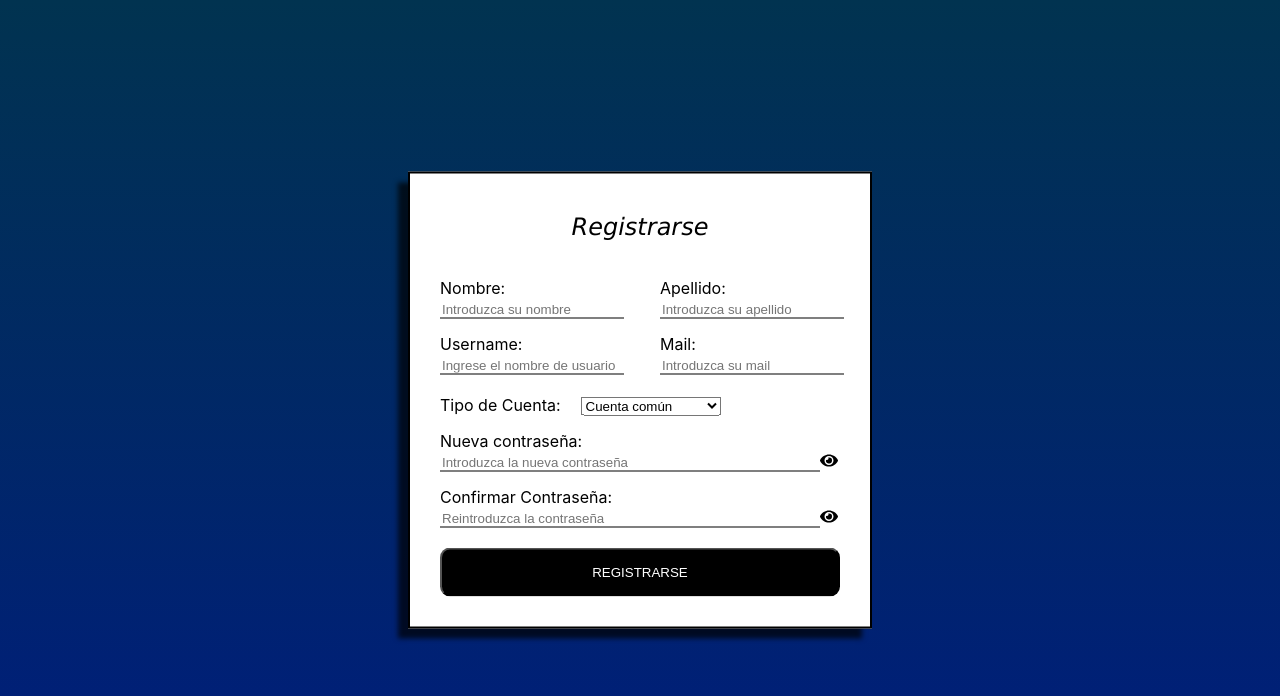
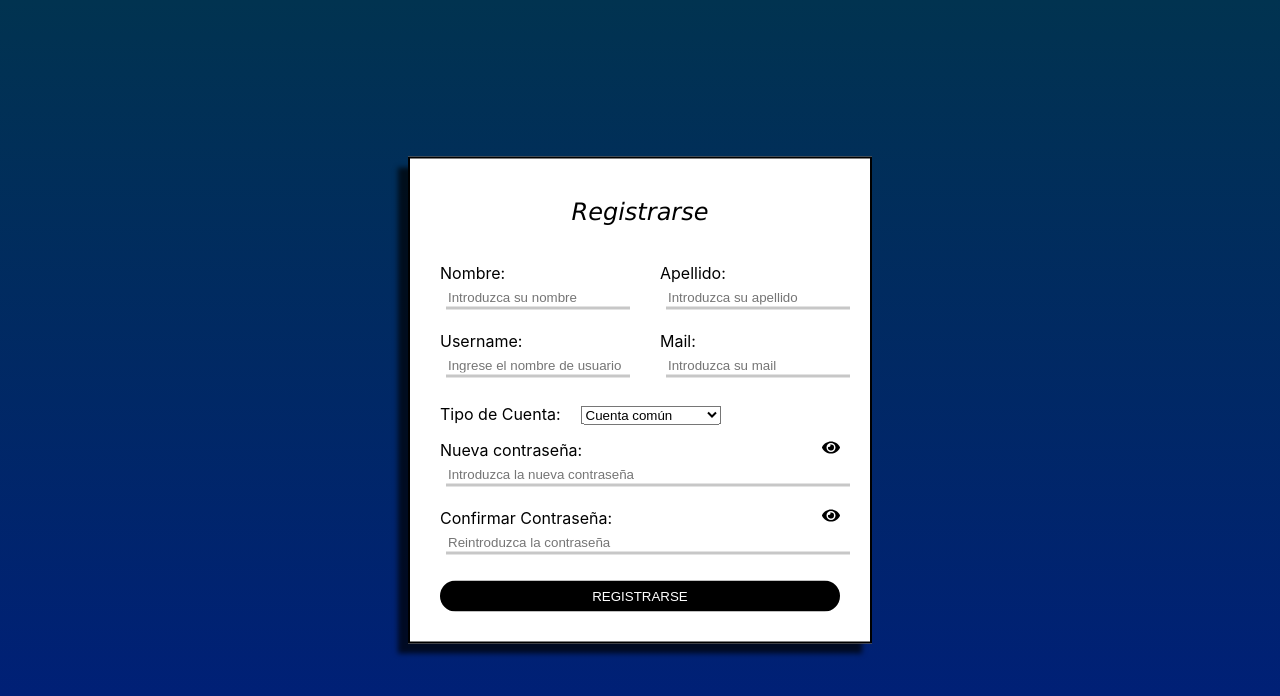
Before and after one commit to Dan3410/Venta_De_Productos, a React (Create React App) app in the folder FrontEnd/: page /Register in a window 1280 px wide. Shown: the top 696 px of the page. Built offline with nearby package versions, Linux system fonts and the light colour scheme.

Commit message:
Cambios CSS.

```diff
--- a/FrontEnd/src/Components/AlignedFields/AlignedFields.jsx
+++ b/FrontEnd/src/Components/AlignedFields/AlignedFields.jsx
@@ -4,12 +4,12 @@ import "./AlignedFields.scss"
 function AlignedFields(props) {
   return (
     <div>
-      <div className="aligned-field-container--left">
+      <span className="aligned-field-container--left">
         <FormField field={props.firstField} handleChange={props.handleChange} />
-      </div>
-      <div className="aligned-field-container--right">
+      </span>
+      <span className="aligned-field-container--right">
         <FormField field={props.secondField} handleChange={props.handleChange} />
-      </div>
+      </span>
     </div>
   );
 }
--- a/FrontEnd/src/Components/FormSecretField/FormSecretField.jsx
+++ b/FrontEnd/src/Components/FormSecretField/FormSecretField.jsx
@@ -20,6 +20,13 @@ function FormSecretField(props) {
   return (
     <div className="field-container">
       <label>{props.field.label}</label>
+      {!showPassword ? (
+        <FontAwesomeIcon icon={faEye} onClick={showText} className="secret-field-container__icon"/>
+      ) : null}
+      {showPassword ? (
+        <FontAwesomeIcon icon={faEyeSlash} onClick={hideText} className="secret-field-container__icon"/>
+      ) : null}
+
       <input
         className="secret-field-container__input field-container__input"
         type={typeInput}
@@ -30,12 +37,6 @@ function FormSecretField(props) {
         key={props.index}
         disabled={props.field.disabled}
       ></input>
-      {!showPassword ? (
-        <FontAwesomeIcon icon={faEye} onClick={showText} />
-      ) : null}
-      {showPassword ? (
-        <FontAwesomeIcon icon={faEyeSlash} onClick={hideText} />
-      ) : null}
     </div>
   );
 }
--- a/FrontEnd/src/Components/FormSecretField/FormSecretField.scss
+++ b/FrontEnd/src/Components/FormSecretField/FormSecretField.scss
@@ -1,9 +1,10 @@
 @use '../../sharedStyles/fieldStyles.scss';
 
 .secret-field-container__input{
-    width: 94%;
+    width: 100%;
 }
 
 .secret-field-container__icon{
     text-align: right;
+    float: right;
 }
--- a/FrontEnd/src/Components/FormSubmit/FormSubmit.jsx
+++ b/FrontEnd/src/Components/FormSubmit/FormSubmit.jsx
@@ -2,13 +2,11 @@ import "./FormSubmit.scss";
 
 function FormSubmit(props) {
   return (
-    <div className="submit-container">
       <input
-        className="submit-container__input"
+        className="submit-container__input draw meet"
         type="submit"
         value={props.value}
       />
-    </div>
   );
 }
 
--- a/FrontEnd/src/Components/FormSubmit/FormSubmit.scss
+++ b/FrontEnd/src/Components/FormSubmit/FormSubmit.scss
@@ -1,13 +1,24 @@
-.submit-container__input{
-    background-color: rgb(0, 0, 0);
-    color: white;
-    border-radius: 10px;
-    text-transform: uppercase;
-    cursor: pointer;
-    padding: 15px;
-    width: 100%;
+$colorBackground: rgb(0,0,0);
+$colorOnHover: rgb(12, 52, 161);
+
+.submit-container__input {
+  width: 100%;
+  padding: 2%;
+  color: white;
+  background-image: linear-gradient($colorOnHover, $colorOnHover);
+  background-position: left;
+  background-size: 0%;
+  background-repeat: no-repeat;
+  border-radius: 20px;
+  border: none;
+  text-transform: uppercase;
+  cursor: pointer;
+  margin-top: 20px;
+  background-color: $colorBackground;
+  transition: background-size 1s,
+  background-position 0s 1s;
 }
-
-.submit-container{
-    margin-top: 20px;
+.submit-container__input:hover {
+  background-position: right;
+  background-size: 100%;
 }
--- a/FrontEnd/src/Components/Header/Header.scss
+++ b/FrontEnd/src/Components/Header/Header.scss
@@ -1,43 +1,62 @@
-.header-format{
+$headerButtonColorOnHover: rgb(2, 146, 190);
+$headerButtonColorDefault: rgb(36, 63, 112);
+$headerButtonTextColor: white;
+$headerBackgroundColor: rgb(42, 42, 58);
+
+.header-format {
   text-align: right;
-    background-color:rgb(42, 42, 58);
+  background-color: $headerBackgroundColor;
   height: fit-content;
 }
 
-.header__button-format{
-    display:inline-block;
+.header__button-format {
+  font-family: "Lucida Console", Verdana, Geneva, Tahoma, sans-seriff;
+  display: inline-block;
   margin-top: 10px;
   margin-bottom: 10px;
-    margin-right:5px;
+  margin-right: 5px;
   border-radius: 30px;
   height: 50px;
   text-align: center;
-    background-color: rgb(36, 63, 112);
-    color: rgb(255, 255, 255);
+  background-image: linear-gradient(
+    $headerButtonColorOnHover,
+    $headerButtonColorOnHover
+  );
+  background-position: center;
+  background-size: 0%;
+  background-repeat: no-repeat;
+  transition: background-size 0.5s, background-position 0s 0.5s;
+  background-color: $headerButtonColorDefault;
+  color: $headerButtonTextColor;
   cursor: pointer;
-
-}
-.header__button-size--medium{
-    width: 8% ;
 }
 
-.header__button-size--large{
+.header__button-format:hover {
+  background-position: center;
+  background-size: 100%;
+}
+
+.header__button-size--medium {
+  width: 8%;
+}
+
+.header__button-size--large {
   min-width: fit-content;
   width: 14%;
 }
 
-.header__button__text{
+.header__button__text {
   line-height: 50px;
   cursor: pointer;
 }
 
-.header__text-with-name{
+.header__text-with-name {
   font-size: larger;
-    color: white;
+  color: $headerButtonTextColor;
 }
 
 .header-container__icon {
   cursor: pointer;
-    color: white;
+  color: $headerButtonTextColor;
   margin-top: 15px;
 }
--- a/FrontEnd/src/Components/ProductDisplay/ProductDIsplay.jsx
+++ b/FrontEnd/src/Components/ProductDisplay/ProductDIsplay.jsx
@@ -12,14 +12,14 @@ function ProductDisplay(props) {
           alt="error loading"
         />
         <div className="product-display__name-container">
-          <label className="name-container__text">Nombre del producto: </label>
-          {props.itemAMostrar.name}
+          <label className="name-container__text"> {props.itemAMostrar.name}</label>
+
         </div>
         <div >
           <label className="price-container__text">Precio: {props.itemAMostrar.price}</label>
         </div>
         <div >
-          <label className="code-container__text">Sku:{props.itemAMostrar.code}</label>
+          <label className="code-container__text">Código:{props.itemAMostrar.code}</label>
         </div>
       </div>
     </Link>
--- a/FrontEnd/src/Components/ProductDisplay/ProductDisplay.scss
+++ b/FrontEnd/src/Components/ProductDisplay/ProductDisplay.scss
@@ -1,28 +1,30 @@
-.product-display__image{
+.product-display__image {
   background-color: transparent;
   background-size: cover;
   height: 200px;
   width: 200px;
   cursor: pointer;
 }
-.product-display__name{
-    font-weight: 700;
+.name-container__text {
+  cursor: pointer;
+  font-weight: 900;
 }
 
-.name-container__text{
-    cursor:pointer
+.price-container__text {
+  cursor: pointer;
 }
 
-.price-container__text{
-    cursor:pointer
+.code-container__text {
+  cursor: pointer;
 }
 
-.code-container__text{
-    cursor:pointer
+.product-display__name-container {
+  height: 30%;
 }
 
-.product-display{
-    box-shadow: -10px,-10px, 30px, rgb(26, 26, 26);
+.product-display {
+  font-family: "Courier New", monospace;
+  box-shadow: -10px, -10px, 30px, rgb(26, 26, 26);
   display: inline-block;
   width: 27%;
   height: auto;
@@ -37,11 +39,11 @@
   margin-bottom: 20px;
   margin-top: 20px;
   text-align: center;
-    box-shadow: -10px 10px 5px rgb(0, 0, 0,0.5  );
+  box-shadow: -10px 10px 5px rgb(0, 0, 0, 0.5);
 }
 
-.product-display__detail-button{
+.product-display__detail-button {
   background-color: rgb(36, 63, 112);
-    border-style:solid;
-    color:white
+  border-style: solid;
+  color: white;
 }
--- a/FrontEnd/src/Pages/Home/Home.scss
+++ b/FrontEnd/src/Pages/Home/Home.scss
@@ -12,7 +12,8 @@
 .home__title-container__text{
   font-size: x-large;
   font-style: italic;
-  font-family:Verdana, Geneva, Tahoma, sans-serif;
+  font-family: Copperplate, Papyrus, "Times New Roman";
+
 }
 
 .home__products-showroom{
--- a/FrontEnd/src/sharedStyles/fieldStyles.scss
+++ b/FrontEnd/src/sharedStyles/fieldStyles.scss
@@ -1,11 +1,22 @@
-$fieldBorderBottom: 1px solid rgb(0, 0, 0);
+$fieldBorderBottomFormat: 3px solid;
+$fieldBorderBottomColorUnfocused: rgb(199, 199, 199);
+$fieldBorderBottomColorFocused: rgb(64, 43, 255);
 
 .field-container{
     margin-top: 15px;
     .field-container__input{
+        outline: none !important;
         background:transparent;
+        margin: 6px;
+        padding-bottom: 2px;
         border: none;
-        border-bottom: $fieldBorderBottom;
-
+        border-bottom: $fieldBorderBottomFormat $fieldBorderBottomColorUnfocused;
+        transition: border-bottom 1s ease-out;
     }
 }
+
+.field-container__input:focus{
+    border-bottom: $fieldBorderBottomFormat $fieldBorderBottomColorFocused;
+//    box-shadow: 0px 0px 5px 4px rgba(31, 74, 167, 0.788);
+
+}
```
Lines whose indentation alone changed are shown as unchanged.
